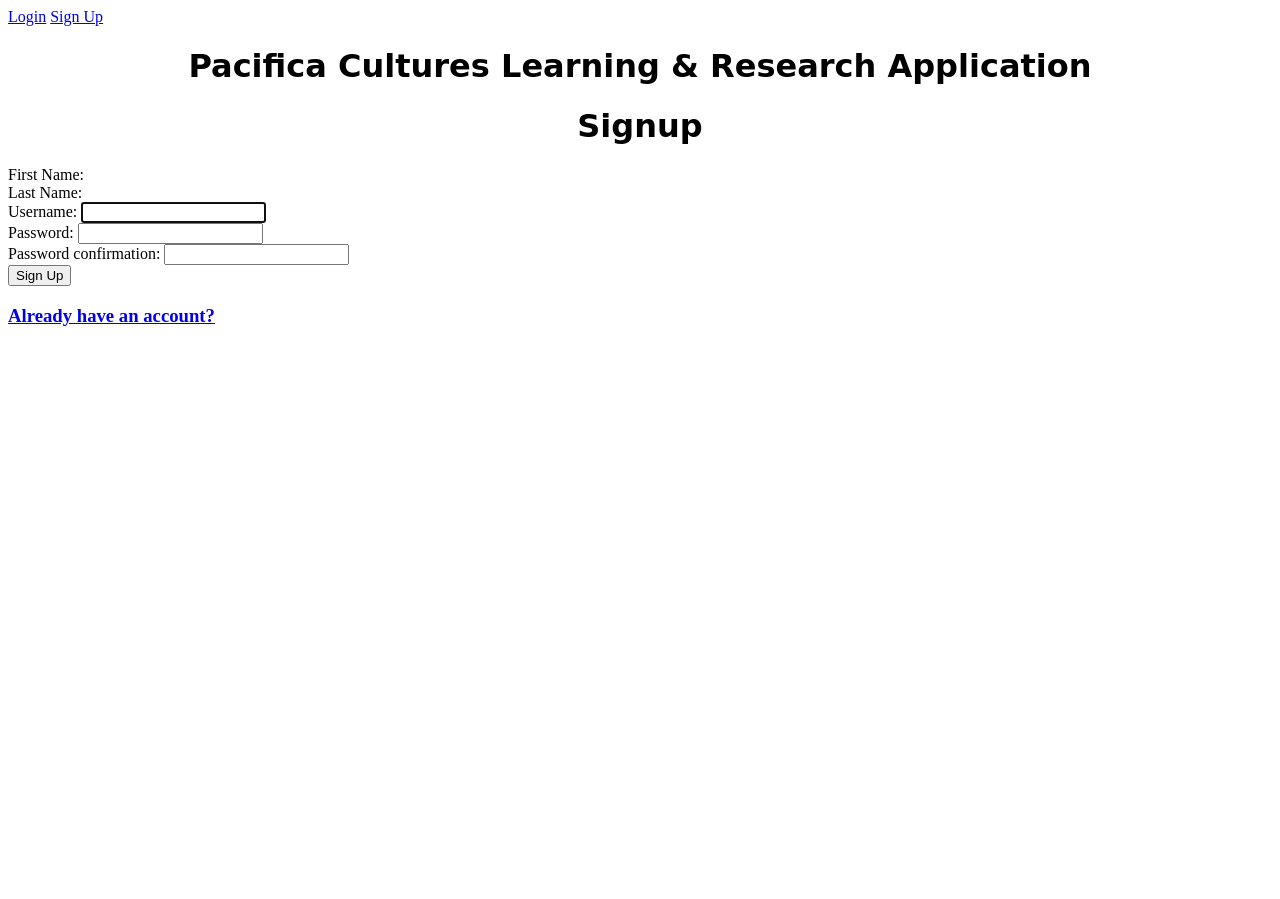
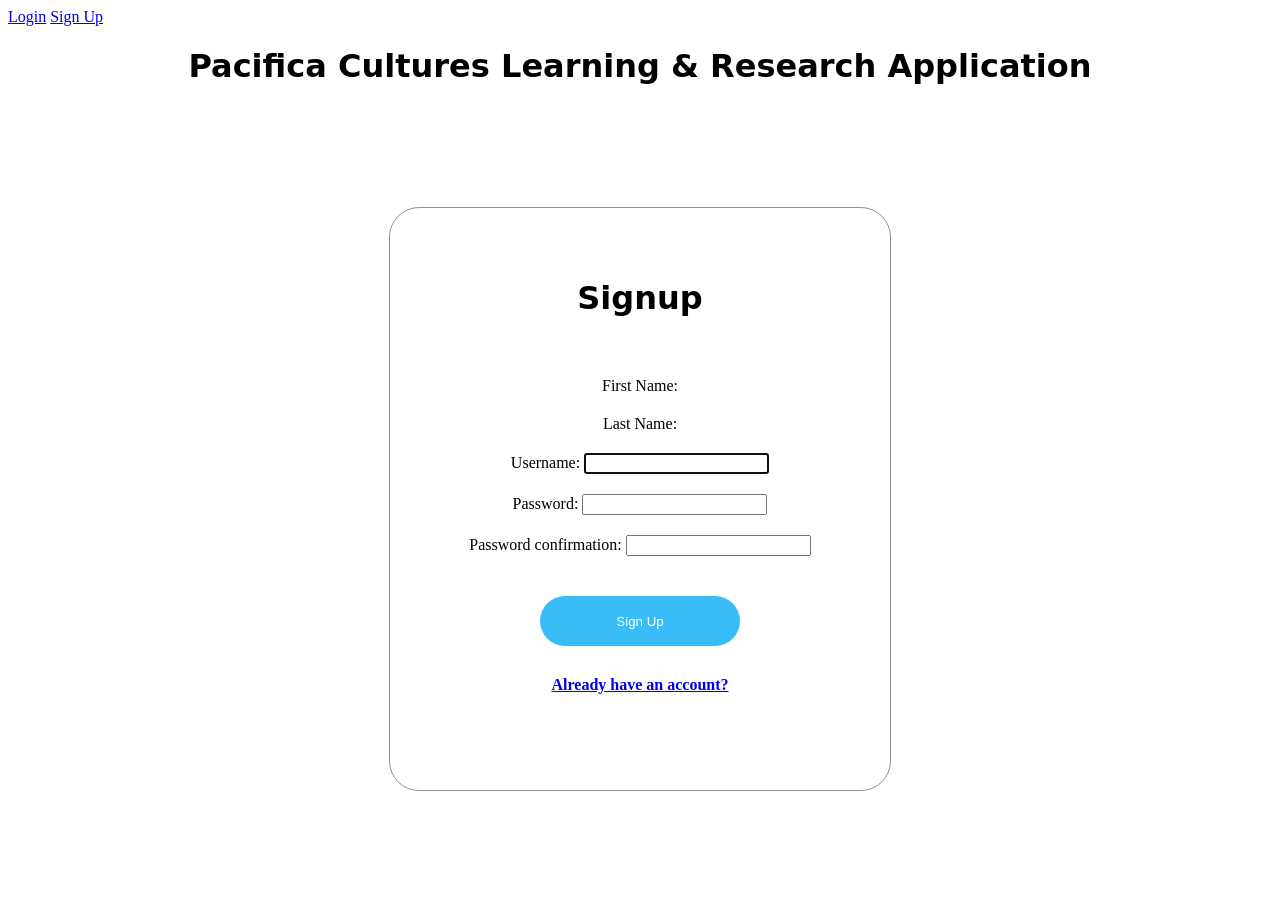
Before and after one commit to jedi24garcia/Pacifica_Project, a Django app: page /accounts/signup/ in a window 1280 px wide. Before the commit the page ends 326 px from the top, so only its background shows below. Run offline with Django 5.2, Linux system fonts and the light colour scheme.

Commit message:
designed login and signup pages

```diff
--- a/static/css/base.css
+++ b/static/css/base.css
@@ -1,7 +1,57 @@
 /* Use this file for styling elements */
 
 h1 {
-    text-align: center;
-    font-family: 'Dancing Script', cursive;
-    position: relative;
-  }
+  text-align: center;
+  font-family: 'Dancing Script', cursive;
+  position: relative;
+}
+
+.form_container {
+  padding: 100px 50px;
+  display: flex;
+}
+
+.box_container {
+  margin: 0 auto;
+  border-radius: 30px;
+  border: 1px solid rgb(145, 145, 145);
+  width: 500px;
+  padding-bottom: 80px;
+}
+
+.box_container button {
+  background-color: #38bdf8;
+  color: white;
+  height: 50px;
+  width: 200px;
+  margin: 0 auto;
+  margin-bottom: 30px;
+  margin-top: 30px;
+  border-radius: 30px;
+  border: none;
+  cursor: pointer;
+  display: block;
+}
+
+.box_container h1 {
+  text-align: center;
+  padding-top: 50px;
+  margin-bottom: 50px;
+}
+
+.box_container h3 {
+  text-align: center;
+  font-size: 16px;
+}
+
+.box_container form button {
+  cursor: pointer;
+}
+
+.input_container {
+  text-align: center;
+}
+
+.input_field {
+  padding: 10px;
+}
```
